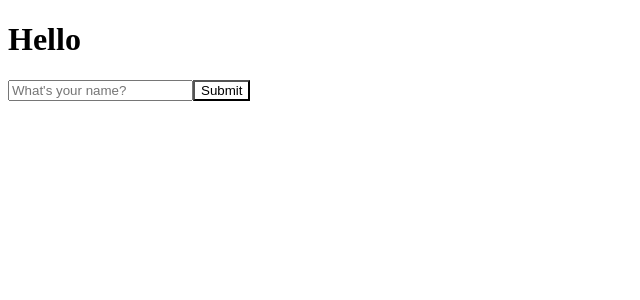
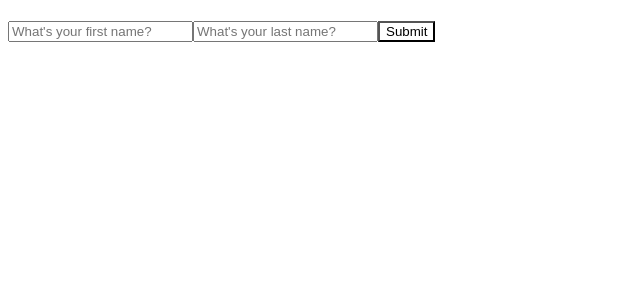
Before and after one commit to Coding-major/react-practise, a React (Create React App) app: page / in a window 1280 px wide. Shown: the top 300 px of the page, without its empty margins (0-640 px from the left). Built offline with nearby package versions, Linux system fonts and the light colour scheme; the HTML template or start-up script is replaced by a standard one.

Commit message:
two inputs, each with it's own onchange function

```diff
--- a/src/components/App.jsx
+++ b/src/components/App.jsx
@@ -3,7 +3,8 @@ import React, {useState} from "react";
 function App() {
 
     const [BgColor, setBgColor] = useState(false)
-    const [name, setName] = useState("");
+    const [firstName, setFirstName] = useState("");
+    const [lastName, setLastName] = useState("");
     const [newName, setNewName] = useState("")
 
 
@@ -15,13 +16,20 @@ function App() {
         setBgColor(false)
     }
 
-    function myFunction(event) {
-        setName(event.target.value)
+    function myFunction1(event) {
+        setFirstName(event.target.value)
+
+        console.log(event.target.value)
+    }
+
+    function myFunction2(event) {
+        setLastName(event.target.value)
+
         console.log(event.target.value)
     }
 
     function theFunction(event) {
-        setNewName(name)
+        setNewName(firstName +" " + lastName)
         // if(name === "") {
         //     setNewName("")
         // } else {
@@ -32,10 +40,13 @@ function App() {
 
     return (
         <div className="container">
-            <h1>{newName === "" ? "Hello" : `Hello, ${newName}`}</h1>
-            {/* <h1>{newName}</h1> */}
+
+            {/* <h1>{newName === "" ? "Hello" : `Hello, ${newName}`}</h1> */}
+            <h1>{newName}</h1>
+            {/* <h1>Hello {firstName} {lastName}</h1> */}
             <form onSubmit={theFunction}>
-                <input onChange={myFunction} type="text" placeholder="What's your name?" />
+                <input onChange={myFunction1} type="text" placeholder="What's your first name?" />
+                <input onChange={myFunction2} type="text" placeholder="What's your last name?" />
                 <button
                     style={{backgroundColor: BgColor ? "black" : "white"}}
                     onMouseOver={changeBgColor}
```
